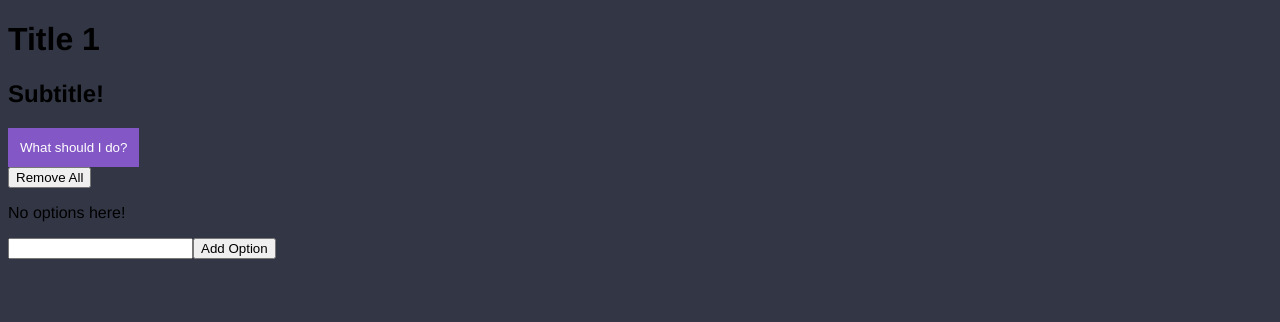
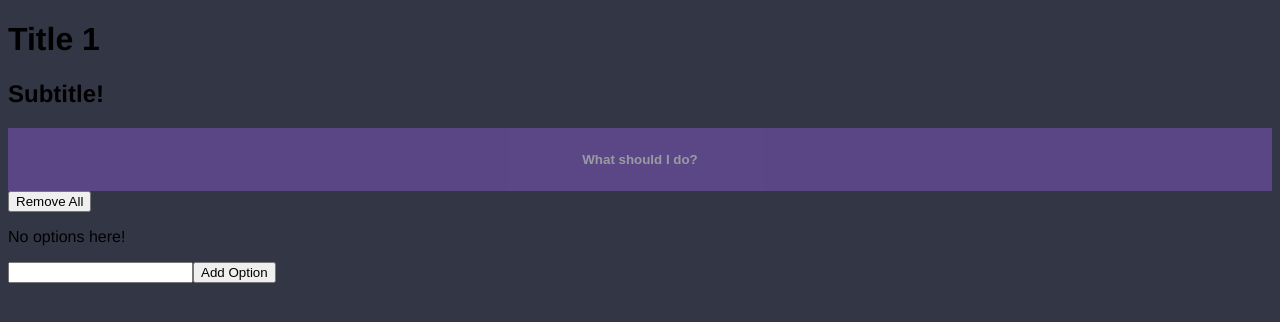
Before and after one commit to abuuzayr/pilihan, a Gatsby app: page / in a window 1280 px wide. Shown: the top 322 px of the page. Built offline with nearby package versions, Linux system fonts and the light colour scheme.

Commit message:
Update button size

```diff
--- a/src/components/Action.js
+++ b/src/components/Action.js
@@ -4,10 +4,23 @@ import styled, { css } from 'styled-components';
 const Button = styled.button`
     background: var(--purple);
     border: none;
-    border-bottom: .3rem solid darken(var(--purple), 10%);
+    border-bottom: .6rem solid darken(var(--purple), 10%);
     color: white;
-    font-weight: 500;
-    padding: var(--s-size);
+    font-weight: bold;
+    font-size: $l-size;
+    margin-bottom: $m-size;
+    padding: 2.4rem;
+    width: 100%;
+
+    &:disabled {
+        opacity: .5;
+    }
+
+    @media (min-width: var(--desktop-breakpoint)) {
+        .big-button {
+            margin-bottom: var(--xl-size);
+        }
+    }
 
     ${props => props.isLink && css`
         background: none;
```
